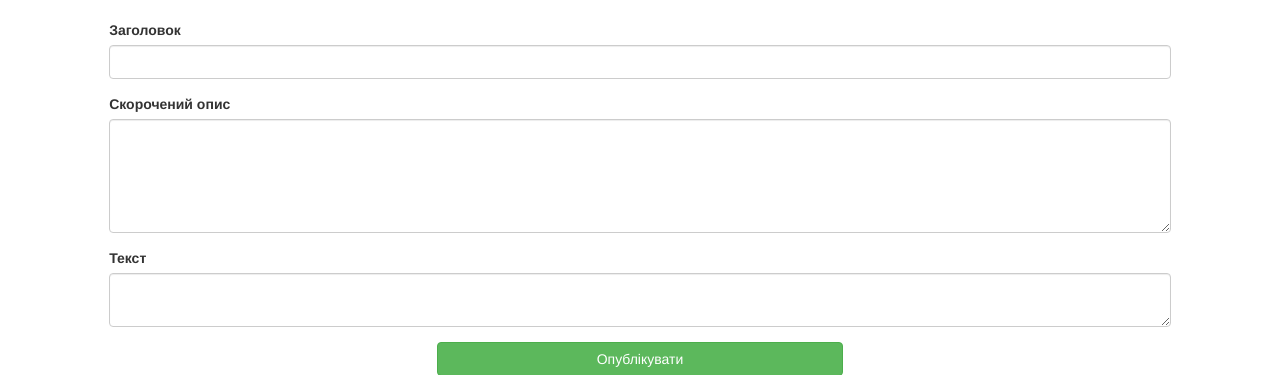
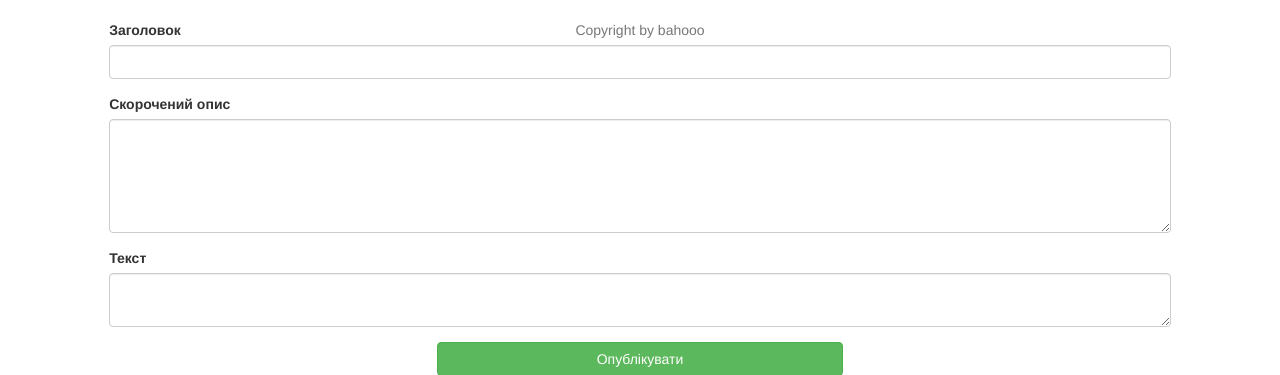
Before and after one commit to untento/pa, a PHP site: page /addPost.php in a window 1280 px wide. Shown: the part 52-427 px from the top of the page. Run offline with PHP 8.4, Linux system fonts and the light colour scheme; some libraries are stand-ins or nearby versions.

Commit message:
adding footer

```diff
--- a/task11/footer.php
+++ b/task11/footer.php
@@ -1,2 +1,7 @@
+<div id="footer">
+    <div class="container text-ceter">
+        <p class="text-center text-muted">Copyright by bahooo</p>
+    </div>
+</div>
 </body>
 </html>
```
